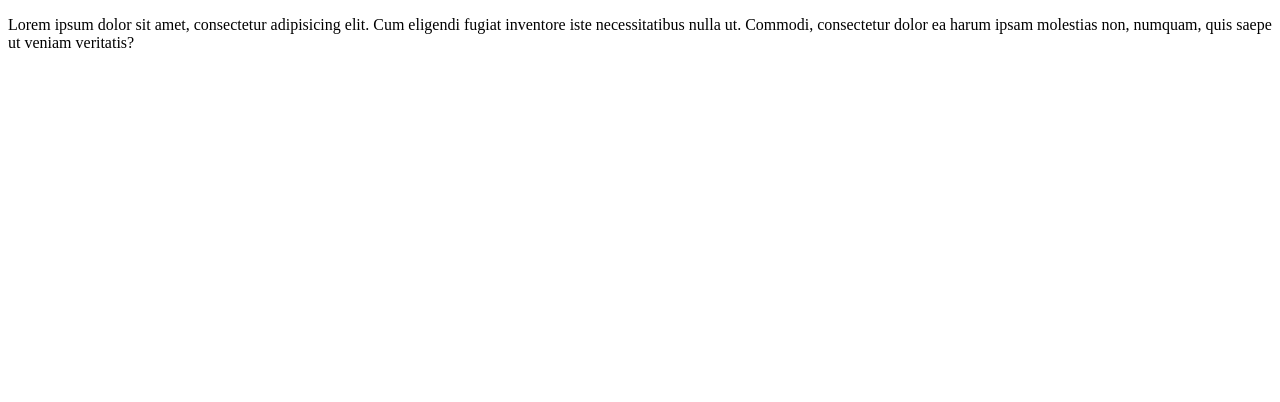
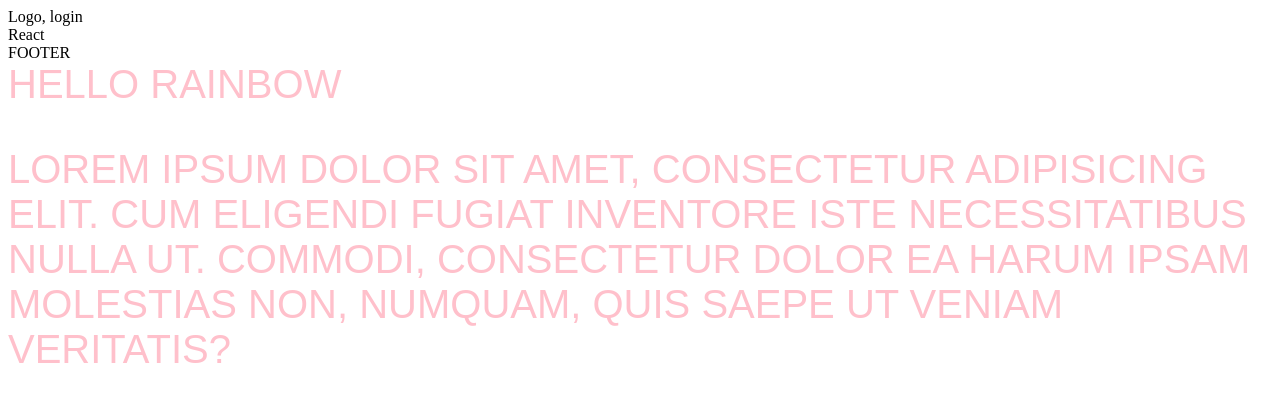
Before and after one commit to limitlesscreator/reactTheory, a React (Create React App) app: page / in a window 1280 px wide. Shown: the top 402 px of the page. Built offline with nearby package versions, Linux system fonts and the light colour scheme.

Commit message:
Higher Order Components practice

```diff
--- a/package.json
+++ b/package.json
@@ -7,6 +7,7 @@
     "@testing-library/jest-dom": "^5.11.4",
     "@testing-library/react": "^11.1.0",
     "@testing-library/user-event": "^12.1.10",
+    "axios": "^0.21.4",
     "friendly-words": "^1.2.0",
     "react": "^17.0.2",
     "react-dom": "^17.0.2",
--- a/src/AboutForHOC.js
+++ b/src/AboutForHOC.js
@@ -1,11 +1,14 @@
 import React from 'react';
-import Rainbow from "./HOC/Rainbow";
-const About = () => {
+import {Rainbow} from "./HOC/Rainbow";
+
+const About = ({text}) => {
     return (
         <div>
-            <p>Lorem ipsum dolor sit amet, consectetur adipisicing elit. Cum eligendi fugiat inventore iste necessitatibus nulla ut. Commodi, consectetur dolor ea harum ipsam molestias non, numquam, quis saepe ut veniam veritatis?</p>
+            <div>{text}</div>
+            <p>Lorem ipsum dolor sit amet, consectetur adipisicing elit. Cum eligendi fugiat inventore iste
+                necessitatibus nulla ut. Commodi, consectetur dolor ea harum ipsam molestias non, numquam, quis saepe ut
+                veniam veritatis?</p>
         </div>
     )
 }
-
 export default Rainbow(About)
--- a/src/App.js
+++ b/src/App.js
@@ -1,6 +1,7 @@
 import React, {} from "react";
 import {useDispatch, useSelector} from "react-redux";
 import {increment, decrement} from "./actions";
+import Comment from "./Comment";
 import About from "./AboutForHOC";
 
 export function App() {
@@ -45,8 +46,9 @@ export function App() {
 
     return (
         <div>
-            <About/>
-
+            <Comment text={'React'}/>
+            <About text={'Hello Rainbow'}/>
+            {/*<About/>*/}
             {/*<h1>Counter {counter}</h1>*/}
             {/*<button onClick={() => {dispatch(increment())}}>+</button>*/}
             {/*<button onClick={() => {dispatch(decrement())}}>-</button>*/}
--- /dev/null
+++ b/src/Comment.js
@@ -0,0 +1,12 @@
+import React from 'react';
+import {putToTemplate} from "./HOC/putToTemplate";
+
+const Comment = (props) => {
+    return (
+        <div>
+            {props.text}
+        </div>
+    );
+};
+
+export default putToTemplate(Comment)
--- a/src/HOC/Rainbow.js
+++ b/src/HOC/Rainbow.js
@@ -1,16 +1,17 @@
-import React from 'react';
-
-const Rainbow = (WrapperComponent) => {
+export const Rainbow = (WrapperComponent) => {
     const colours = ['red', 'pink', 'orange', 'blue', 'green', 'yellow']
-    const randomColour = colours[Math.floor(Math.random() * 100 * colours.length - 1)]
-    const className = randomColour + '-text'
+    const randomColour = colours[Math.floor(Math.random() * (colours.length - 1))]
     console.log(randomColour)
     return (props) => {
         return (
-            <div className={className}>
+            <div style={{
+                color: `${randomColour}`,
+                fontSize: '40px',
+                textTransform: 'UpperCase',
+                fontFamily: 'Sans-Serif'
+            }}>
                 <WrapperComponent {...props}/>
             </div>
         )
     }
 };
-export default Rainbow
--- /dev/null
+++ b/src/HOC/putToTemplate.js
@@ -0,0 +1,12 @@
+export const putToTemplate = (WrapperComponent) => {
+    return (props) => {
+        return (
+            < >
+                <header>Logo, login</header>
+                <main><WrapperComponent {...props}/></main>
+                <footer>FOOTER</footer>
+                <WrapperComponent/>
+            </>
+        )
+    }
+};
```
Also changed, not shown: src/HOC/hoc.js (added, +10 -0 lines), src/HOC/isIEHoc.js (added, +10 -0 lines), src/index.js (line endings or trailing spaces), 1 other file (tests, documents, lock files or other folders).
